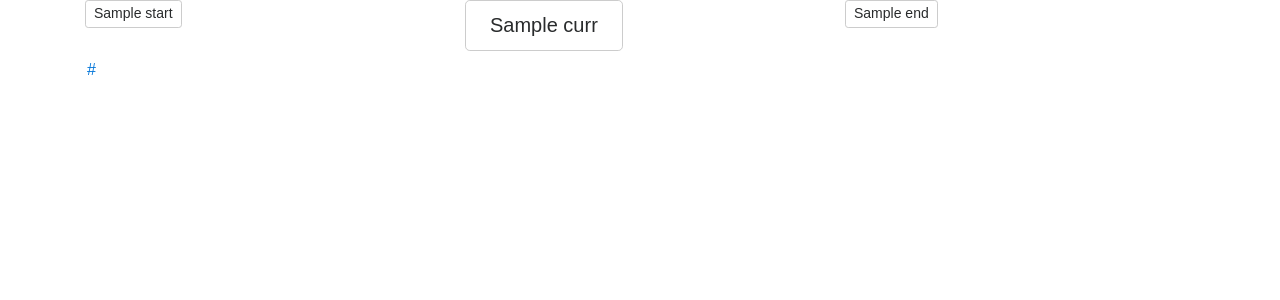
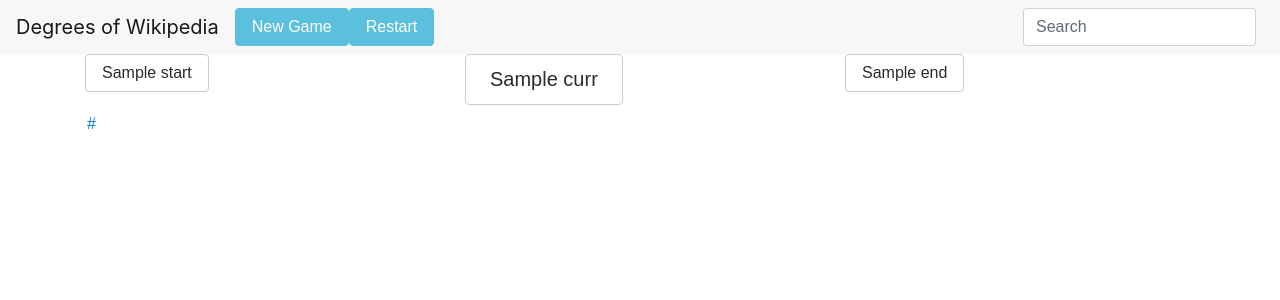
Before and after one commit to Chen-Oliver/wikideg, a Flask app: template templates/index.html in a window 1280 px wide. Shown: the top 300 px of the page. Run offline with Flask 2, Linux system fonts and the light colour scheme; the template is opened without the code that fills it: most values are stand-ins (such as "Sample title", 1, 10 or a date in 2020); parts of the project's set-up code (start-up, migrations or seed data) failed here and were passed over; some libraries are stand-ins or nearby versions.

Commit message:
search in prog

```diff
--- a/app.py
+++ b/app.py
@@ -17,20 +17,27 @@
     global pathHist
     if request.method == "POST":
         submitValue = request.form.get("submit")
+        if submitValue==endPage.title:
+            return render_template("win.html")
+        else:
+            nextPage = wiki.wikiJSON("https://en.wikipedia.org/w/api.php?action=query&titles=%s&explaintext=true&prop=extracts|links&pllimit=500&exintro=1&exsentences=3&explaintext=true&format=json"%(submitValue,))
+            currPage.title = wiki.getTitle(nextPage)
+            currPage.description = wiki.getDescr(nextPage)
+            currPage.links = wiki.getLinks(nextPage)
+    elif request.method == "GET":
+        submitValue = request.args.get("submit")
+        searchValue = request.args.get("search")
         if submitValue== "new":
             pageTup = wiki.initPages()
             startPage=pageTup[0]
             copy = deepcopy(pageTup)
             currPage=copy[0]
             endPage=pageTup[1]
-        elif submitValue==endPage.title:
-            return render_template("win.html")
-        else:
-            nextPage = wiki.wikiJSON("https://en.wikipedia.org/w/api.php?action=query&titles=%s&explaintext=true&prop=extracts|links&pllimit=500&exintro=1&exsentences=3&explaintext=true&format=json"%(submitValue,))
-            currPage.title = wiki.getTitle(nextPage)
-            currPage.description = wiki.getDescr(nextPage)
-            currPage.links = wiki.getLinks(nextPage)
-            return render_template("index.html",start=startPage,curr=currPage,end=endPage)
+        elif submitValue == "restart":
+            currPage.title = startPage.title
+            currPage.description=startPage.description
+            currPage.links=startPage.links
+
     return render_template("index.html",start=startPage,curr=currPage,end=endPage)
 
 if __name__ == '__main__':
--- a/templates/index.html
+++ b/templates/index.html
@@ -11,10 +11,35 @@
     <script src="https://maxcdn.bootstrapcdn.com/bootstrap/4.0.0-alpha.6/js/bootstrap.min.js" integrity="sha384-vBWWzlZJ8ea9aCX4pEW3rVHjgjt7zpkNpZk+02D9phzyeVkE+jo0ieGizqPLForn" crossorigin="anonymous"></script>
 </head>
 <body>
+  <nav class="navbar navbar-toggleable-md navbar-light bg-faded">
+    <button class="navbar-toggler navbar-toggler-right" type="button" data-toggle="collapse" data-target="#navbarSupportedContent" aria-controls="navbarSupportedContent" aria-expanded="false" aria-label="Toggle navigation">
+      <span class="navbar-toggler-icon"></span>
+    </button>
+    <a class="navbar-brand" href="#">Degrees of Wikipedia</a>
+
+    <div class="collapse navbar-collapse" id="navbarSupportedContent">
+      <ul class="navbar-nav mr-auto">
+        <li class="nav-item active">
+          <form action="/" method="GET">
+              <button type="submit" name="submit" class="btn btn-info" value="new">New Game</button>
+          </form>
+        </li>
+        <li class="nav-item active">
+          <form action="/" method="GET">
+              <button type="submit" name="submit" class="btn btn-info" value="restart">Restart</button>
+          </form>
+        </li>
+      </ul>
+      <form class="form-inline my-2 my-lg-0">
+        <input id="search" name="search" class="form-control mr-sm-2" type="text"onKeyPress="filterlinks()" onKeyUp="filterlinks()" placeholder="Search">
+       <!--button class="btn btn-outline-success my-2 my-sm-0" type="submit">Search</button-->
+      </form>
+    </div>
+  </nav>
 <div class="container">
   <div class="row" id="startend">
     <div class="col-md-4">
-      <button type="button" class="btn btn-secondary btn-sm" data-trigger="hover" data-container="body" data-toggle="popover" data-placement="bottom" data-content="{{start.description}}">
+      <button type="button" class="btn btn-secondary btn-md" data-trigger="hover" data-container="body" data-toggle="popover" data-placement="bottom" data-content="{{start.description}}">
         {{start.title}}
       </button>
     </div>
@@ -24,21 +49,25 @@
       </button>
     </div>
     <div class="col-md-4">
-      <button type="button" class="btn btn-secondary btn-sm" data-trigger="hover" data-container="body" data-toggle="popover" data-placement="bottom" data-content="{{end.description}}">
+      <button type="button" class="btn btn-secondary btn-md" data-trigger="hover" data-container="body" data-toggle="popover" data-placement="bottom" data-content="{{end.description}}">
         {{end.title}}
       </button>
     </div>
 <form action="/" method="POST" >
     {% for link in curr.links%}
-      <button type="submit" name="submit" class="btn btn-link" value="{{link}}">{{link}}</button>
+      <button id="{{link}}" type="submit" name="submit" class="btn btn-link" value="{{link}}">{{link}}</button>
     {% endfor %}
 </form>
   </div>
 </div>
-<script>
+<script type="text/javascript">
   $(document).ready(function(){
       $('[data-toggle="popover"]').popover();
   });
+  function filterlinks(){
+    var sval = document.getElementById("search").value;
+    console.log(""+sval);
+  }
 </script>
 </body>
 </html>
```
